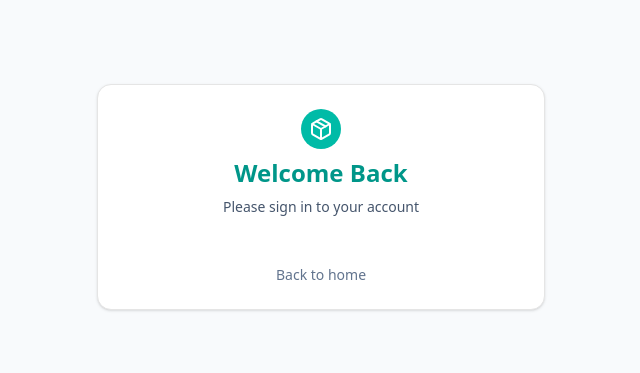
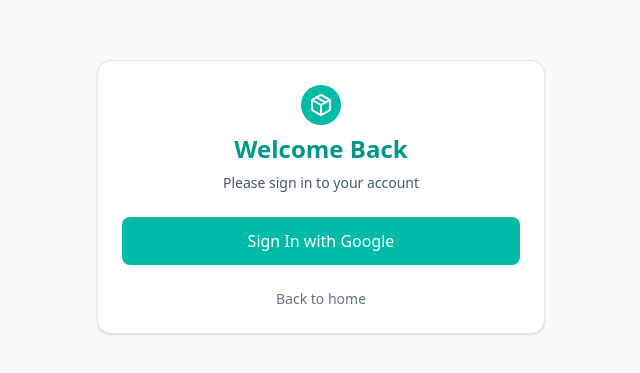
Before and after one commit to Za-editor/Asset-manager, a Next.js app: page /login in a window 1280 px wide. Shown: the part 203-576 px from the top of the page, without its empty margins (319-959 px from the left). Built offline with nearby package versions, Linux system fonts and the light colour scheme.

Commit message:
created the login button

```diff
--- a/app/login/page.tsx
+++ b/app/login/page.tsx
@@ -1,3 +1,4 @@
+import LoginButton from "@/components/auth/login-button";
 import { Card, CardContent, CardDescription, CardFooter, CardHeader, CardTitle } from "@/components/ui/card";
 import { Package } from "lucide-react";
 import Link from "next/link";
@@ -13,7 +14,7 @@ function LoginPage() {
                 <CardDescription className="text-slate-600">Please sign in to your account</CardDescription>
             </CardHeader>
             <CardContent>
-                {/* login button component */}
+             <LoginButton />
             </CardContent>
             <CardFooter className="flex justify-center">
                 <Link href="/" className="text-sm text-slate-500 hove:text-teal-500">Back to home</Link>
--- /dev/null
+++ b/components/auth/login-button.tsx
@@ -0,0 +1,13 @@
+"use client"
+
+import { Button } from "../ui/button";
+
+function LoginButton() {
+    return (
+      <Button className="w-full bg-teal-500 hover:bg-teal-600 text-white py-6 text-base font-medium">
+        <span>Sign In with Google</span>
+      </Button>
+    );
+}
+
+export default LoginButton;
```
